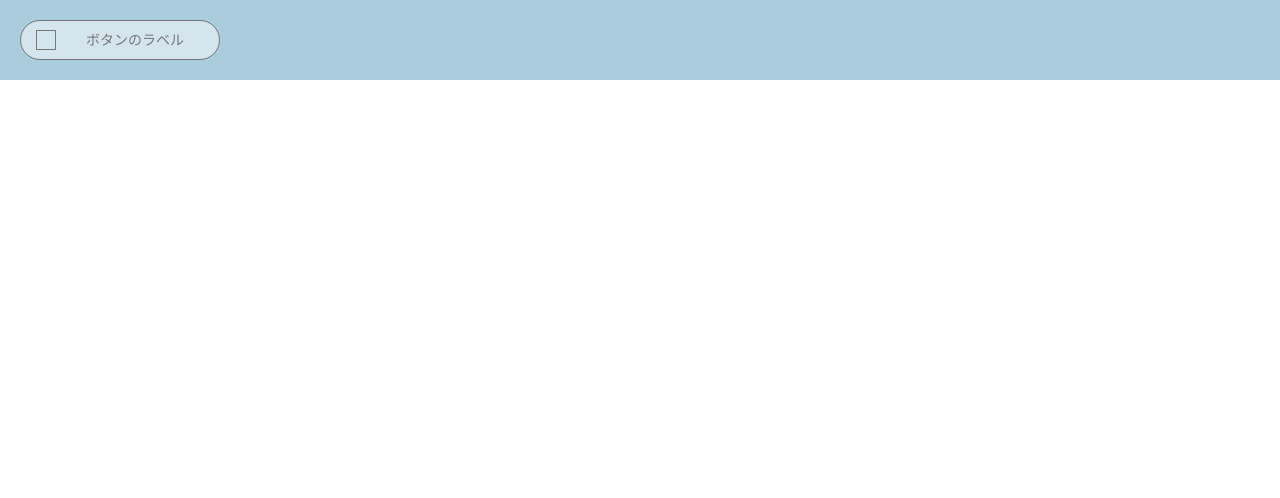
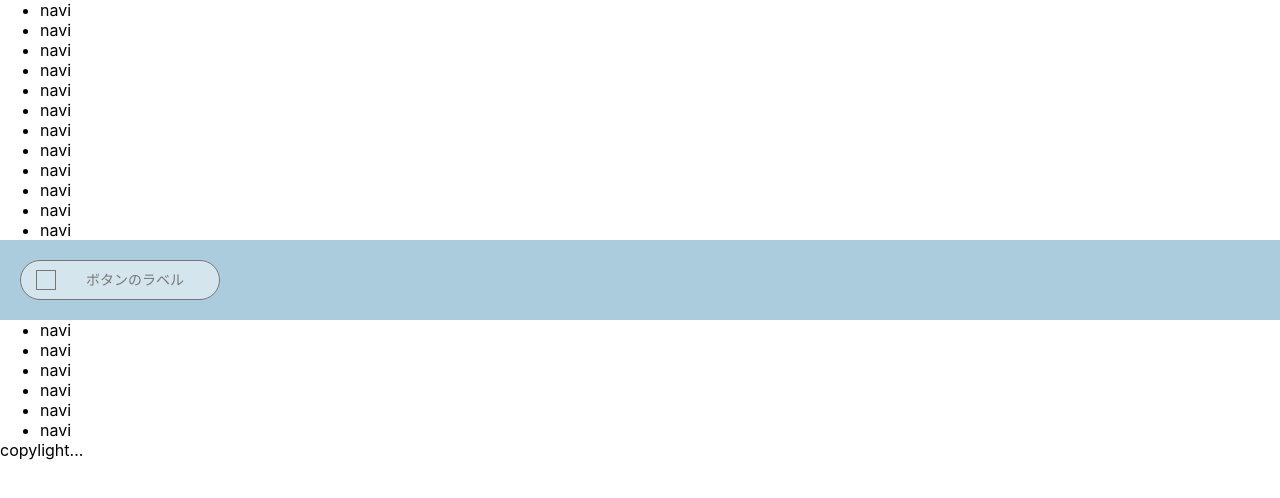
Before and after one commit to nanika-e-idea/bjsps, a Nuxt app: page /viewcmp in a window 1280 px wide. Shown: the top 498 px of the page. Built offline with nearby package versions, Linux system fonts and the light colour scheme; no server answers.

Commit message:
コンポーネント作成中

```diff
--- a/nuxt.config.js
+++ b/nuxt.config.js
@@ -28,7 +28,7 @@ export default {
   ** Plugins to load before mounting the App
   */
   plugins: [
-  //  '~/plugins/firebase.js'
+    '~/plugins/firebase.js'
   ],
   /*
   ** Nuxt.js dev-modules
--- a/package.json
+++ b/package.json
@@ -12,6 +12,7 @@
   },
   "dependencies": {
     "@nuxtjs/dotenv": "^1.4.1",
+    "firebase": "^7.2.2",
     "firebase-tools": "^7.6.2",
     "nuxt": "^2.0.0",
     "scss-loader": "^0.0.1"
--- a/pages/viewcmp.vue
+++ b/pages/viewcmp.vue
@@ -1,19 +1,27 @@
 <template>
   <div class="view">
-    <Button />
+    <Header />
+    <div class="container">
+      <Button />
+    </div>
+    <Footer />
   </div>
 </template>
 <script>
+import Header from '~/components/organisms/TheHeader.vue'
+import Footer from '~/components/organisms/TheFooter.vue'
 import Button from '~/components/atoms/AtomButton.vue'
 
 export default {
 components: {
-    Button
+    Header,
+    Footer,
+    Button,
   }
 }
 </script>
 <style scoped>
-.view{
+.container{
   box-sizing: border-box;
   width: 100%;
   padding: 20px;
```
Also changed, not shown: 1 other file (tests, documents, lock files or other folders).
